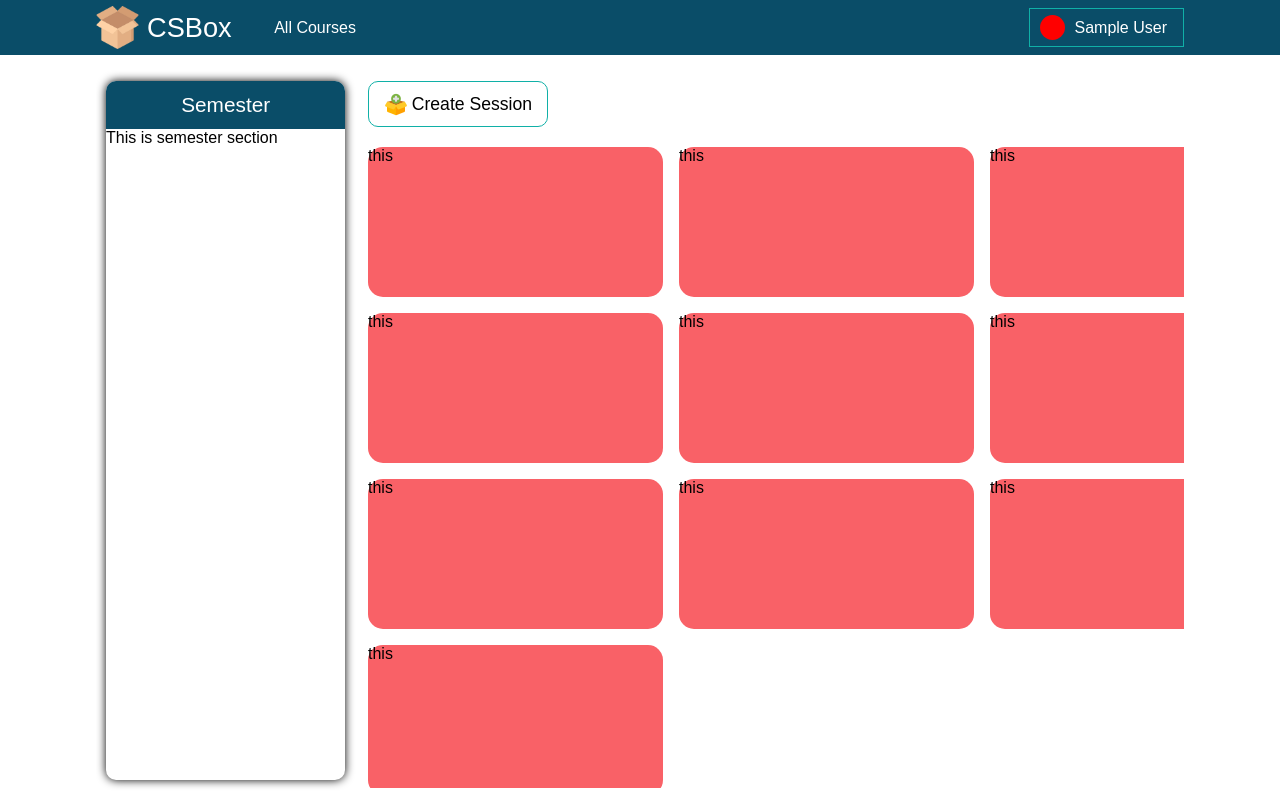
After one commit to tanvirmahmud66/CSBox, a Django app: page /faculty/courses/ in a window 1280 px wide. The commit adds this page. Run offline with Django 4.2, Linux system fonts and the light colour scheme; the visitor is signed in with stand-in values (Sample User, id 1).

Commit message:
Course section

```diff
--- a/csbox/main/urls.py
+++ b/csbox/main/urls.py
@@ -5,10 +5,20 @@ from . import views
 urlpatterns = [
     path('', views.signin, name='signin'),
     path('logout/', views.logout_page, name='logout'),
+
     path('teacher_registration', views.teacher_registration, name='teacher_registration'),
     path('student_registration', views.student_registration, name='student_registration'),
+
     path('get-section/', views.get_section, name='get-section'),
+
     path('<str:username>/<str:teacher_id>/<str:designation>/<str:dept_id>/<str:token>/verified/', views.teacher_verified, name='teacher-verified'),
     path('<str:username>/<str:student_id>/<int:dept_id>/<int:batch_id>/<int:section_id>/<str:token>/verified/', views.student_verified, name='student-verified'),
 
+    path('home/', views.home, name='home'),
+    path('home/faculty/', views.teacher_home, name='teacher_home'),
+    path('home/student/', views.student_home, name='student_home'),
+
+    path('courses', views.courses, name='courses'),
+    path('faculty/courses/', views.teacher_courses, name='teacher_courses'),
+    path('student/courses/', views.student_courses, name='student_courses'),
 ]
--- a/csbox/main/views.py
+++ b/csbox/main/views.py
@@ -26,6 +26,7 @@ def signin(request):
                     if user is not None:
                         login(request, user)
                         print("user logged In As Teacher")
+                        return redirect('teacher_home')
                     else:
                         messages.info(request, invalid)
                         return redirect('signin')
@@ -50,7 +51,7 @@ def signin(request):
     return render(request, 'signin.html')
 
 
-#======================================================== Registration (Teacher)
+#======================================================== Logout User
 def logout_page(request):
     if request.user.is_authenticated:
         logout(request)
@@ -260,3 +261,37 @@ def student_verified(request, username, student_id, dept_id, batch_id, section_i
         "notification": "Your email is verified. Please",
         "login": True
     })
+
+
+#================================================================== Home
+def home(request):
+    verify_user = Verification.objects.get(user=request.user)
+    if verify_user.is_teacher:
+        return redirect('teacher_home')
+    else:
+        return redirect('student_home')
+
+#================================================================== Teacher Home page
+def teacher_home(request):
+    return render(request, "teacher/home.html",)
+
+#================================================================== Student Home page
+def student_home(request):
+    return render(request, "student/home.html")
+
+#================================================================== Courses
+def courses(request):
+    verify_user = Verification.objects.get(user=request.user)
+    if verify_user.is_teacher:
+        return redirect('teacher_courses')
+    else:
+        return redirect('student_courses')
+
+#================================================================== Teacher Courses
+def teacher_courses(request):
+    return render(request, 'teacher/all_courses.html')
+
+
+#================================================================== Student Courses
+def student_courses(request):
+    return render(request, 'student/all_courses.html')
--- a/csbox/static/css/layout.css
+++ b/csbox/static/css/layout.css
@@ -4,6 +4,7 @@
     box-sizing: border-box;
     font-family: sans-serif;
 }
+
 
 
 .main-content{
@@ -25,6 +26,7 @@
     justify-content: center;
     align-items: center;
     color: white;
+    z-index: 999;
 }
 .container{
     width: 85%;
@@ -40,11 +42,43 @@
     align-items: center;
     color: white;
 }
+.branding_section{
+  width: 260px;
+  display: flex;
+  justify-content: space-between;
+  align-items: center;
+}
+.branding_section .all_courses{
+  text-decoration: none;
+  color: white;
+}
 .branding h1{
     font-size: 1.7rem;
     margin-left: .5rem;
     font-weight: 400;
 }
+
+.avatar{
+  display: inline-block;
+  width: 25px;
+  height: 25px;
+  margin-right: 10px;
+  border-radius: 50%;
+  background-color: red;
+  overflow: hidden;
+}
+.dropdown-btn_div {
+  display: flex;
+  align-items: center;
+  color: white;
+  padding: 6px 16px 6px 10px;
+  border:1px solid #10B0A7;
+  font-size: 16px;
+  cursor: pointer;
+  position: relative;
+}
+
+
 
 .dropdown-btn {
     background-color: #10B0A7;
@@ -56,16 +90,18 @@
     position: relative;
   }
 
-  .dropdown-content {
+  .dropdown-content{
     position: absolute;
     display: none;
-    z-index: 1;
+    z-index: 999;
     right: 109px;
     bottom: -85px;
     width: 130px;
     background-color: #0A4D68;
     box-shadow: 2px 2px 10px black;
   }
+
+
 
   .dropdown-content a {
     color: white;
--- /dev/null
+++ b/csbox/static/css/teacher/all_courses.css
@@ -0,0 +1,81 @@
+.wraper{
+    width: 100%;
+    height: 93vh;
+    position: relative;
+    overflow: scroll;
+    position: relative;
+}
+
+.semester{
+    position: absolute;
+    top: 25px;
+    left: 10px;
+    width: 22%;
+    height: 94%;
+    border-radius: 10px;
+    overflow: hidden;
+    box-shadow: 0 0 10px black;
+}
+.heading {
+    width: 100%;
+    color: white;
+    padding: 12px;
+    font-size: 1.3rem;
+    text-align: center;
+    font-weight: 300;
+    background-color: #0A4D68;
+}
+
+.courses{
+    position: absolute;
+    right: 0;
+    top: 25px;
+    width: 75%;
+    height: 89vh;
+    /* background-color: green; */
+}
+.create_btn{
+    text-decoration: none;
+    background-color:#0A4D68;
+}
+.create_btn div{
+    width: 180px;
+    padding: 10px 13px;
+    display: flex;
+    justify-content: space-around;
+    align-items: center;
+    border:1.5px solid #10B0A7;
+    border-radius: 10px;
+    color: black;
+    transition: all ease .2s;
+}
+.create_btn div:hover{
+    background-color: #10B0A7;
+    color: white;
+}
+.create_btn p{
+    font-size: 1.1rem;
+}
+
+.courses-content{
+    margin-top: 20px;
+    height: 90%;
+    overflow: scroll;
+}
+.content-wrapper{
+    display: grid;
+    grid-template-columns: 1fr 1fr 1fr;
+    grid-column-gap: 1rem;
+    grid-row-gap: 1rem;
+}
+
+.courses-content .item{
+    height: 150px;
+    width: 295px;
+    border-radius: 15px;
+    background-color: #F96167;
+    transition: all .2s ease;
+}
+.courses-content .item:hover{
+    background-color: #10B0A7;
+}
--- a/csbox/templates/layout.html
+++ b/csbox/templates/layout.html
@@ -34,10 +34,35 @@
 
     <nav class="navbar">
       <div class="container">
-        <a class="branding" href="#">
+        <div class="branding_section">
+            {%if request.user.is_authenticated%}
+                <a class="branding" href="{%url 'home'%}">
                     <img src="{%static 'images/open-box.png'%}" width="43" alt="branding logo"/>
                     <h1>CSBox</h1>
                 </a>
+            {%else%}
+                <a class="branding" href="{%url 'signin'%}">
+                    <img src="{%static 'images/open-box.png'%}" width="43" alt="branding logo"/>
+                    <h1>CSBox</h1>
+                </a>
+            {%endif%}
+
+            {%if request.user.is_authenticated%}
+            <a class="all_courses" href="{%url 'courses'%}">All Courses</a>
+            {%endif%}
+        </div>
+        {%if request.user.is_authenticated%}
+            <div>
+                <div class="dropdown-btn_div" onclick="toggleDropdown()">
+                    <div class="avatar"></div>
+                    {{request.user.first_name}} {{request.user.last_name}}
+                </div>
+                <div class="dropdown-content" id="myDropdown">
+                    <a href="#">My Account</a>
+                    <a href="{%url 'logout'%}">Logout</a>
+                </div>
+            </div>
+        {%else%}
             <div>
                 <button class="dropdown-btn" onclick="toggleDropdown()">Registration As</button>
                     <div class="dropdown-content" id="myDropdown">
@@ -45,6 +70,7 @@
                         <a href="{%url 'student_registration'%}">Student</a>
                     </div>
             </div>
+        {%endif%}
       </div>
     </nav>
 
@@ -54,6 +80,7 @@
         </div>
     </div>
 
+    {%if not request.user.is_authenticated%}
     <footer>
         <div class="footer-container">
             <div class="branding">
@@ -77,6 +104,7 @@
             <p>&copy; 2023 CSBox. All Rights Reserved By Tanvir Mahmud.</p>
         </div>
     </footer>
+    {%endif%}
 
 </body>
 </html>
--- /dev/null
+++ b/csbox/templates/teacher/all_courses.html
@@ -0,0 +1,46 @@
+{%extends 'layout.html'%}
+
+{%load static%}
+
+{%block title%}
+    All Courses | CSBox - Educational Platform
+{%endblock title%}
+
+{%block link%}
+<link rel="stylesheet" href="{%static 'css/teacher/all_courses.css'%}"/>
+{%endblock link%}
+
+{%block script%} {%endblock script%}
+
+{%block content%}
+    <div class="wraper">
+        <div class="semester">
+            <h1 class="heading">Semester</h1>
+            <div class="semester_content">
+                This is semester section
+            </div>
+        </div>
+        <div class="courses">
+            <a class="create_btn" href="#">
+                <div>
+                    <img src="{%static 'images/add.png'%}" alt="add logo">
+                    <p>Create Session</p>
+                </div>
+            </a>
+            <div class="courses-content">
+                <div class="content-wrapper">
+                    <div class="item">this</div>
+                    <div class="item">this</div>
+                    <div class="item">this</div>
+                    <div class="item">this</div>
+                    <div class="item">this</div>
+                    <div class="item">this</div>
+                    <div class="item">this</div>
+                    <div class="item">this</div>
+                    <div class="item">this</div>
+                    <div class="item">this</div>
+                </div>
+            </div>
+        </div>
+    </div>
+{%endblock content%}
```
Also changed, not shown: csbox/templates/teacher/home.html (+19 -12 lines), csbox/static/css/teacher/home.css (added), csbox/static/images/add.png (added), 3 other files. Lines whose indentation alone changed are shown as unchanged.
